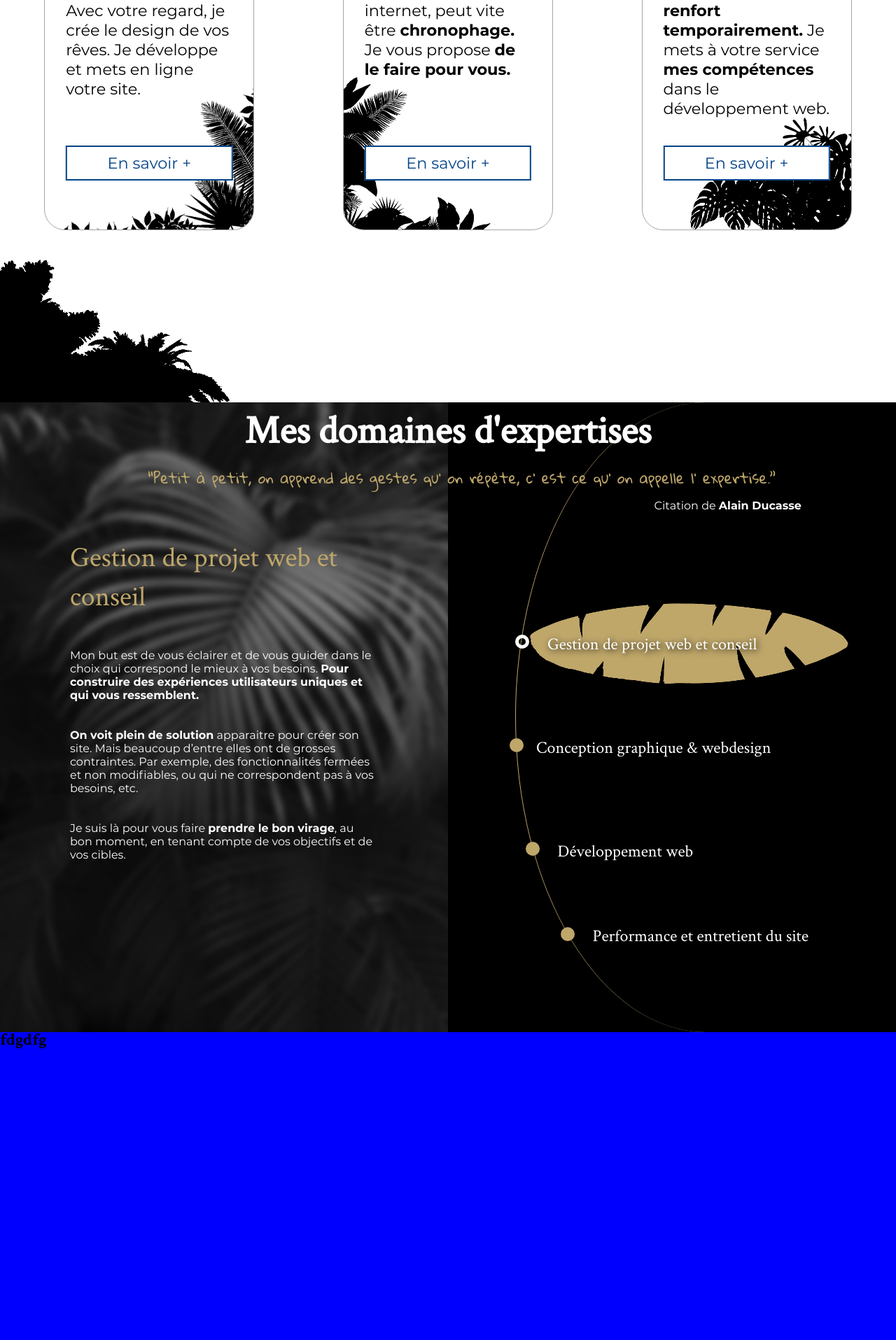
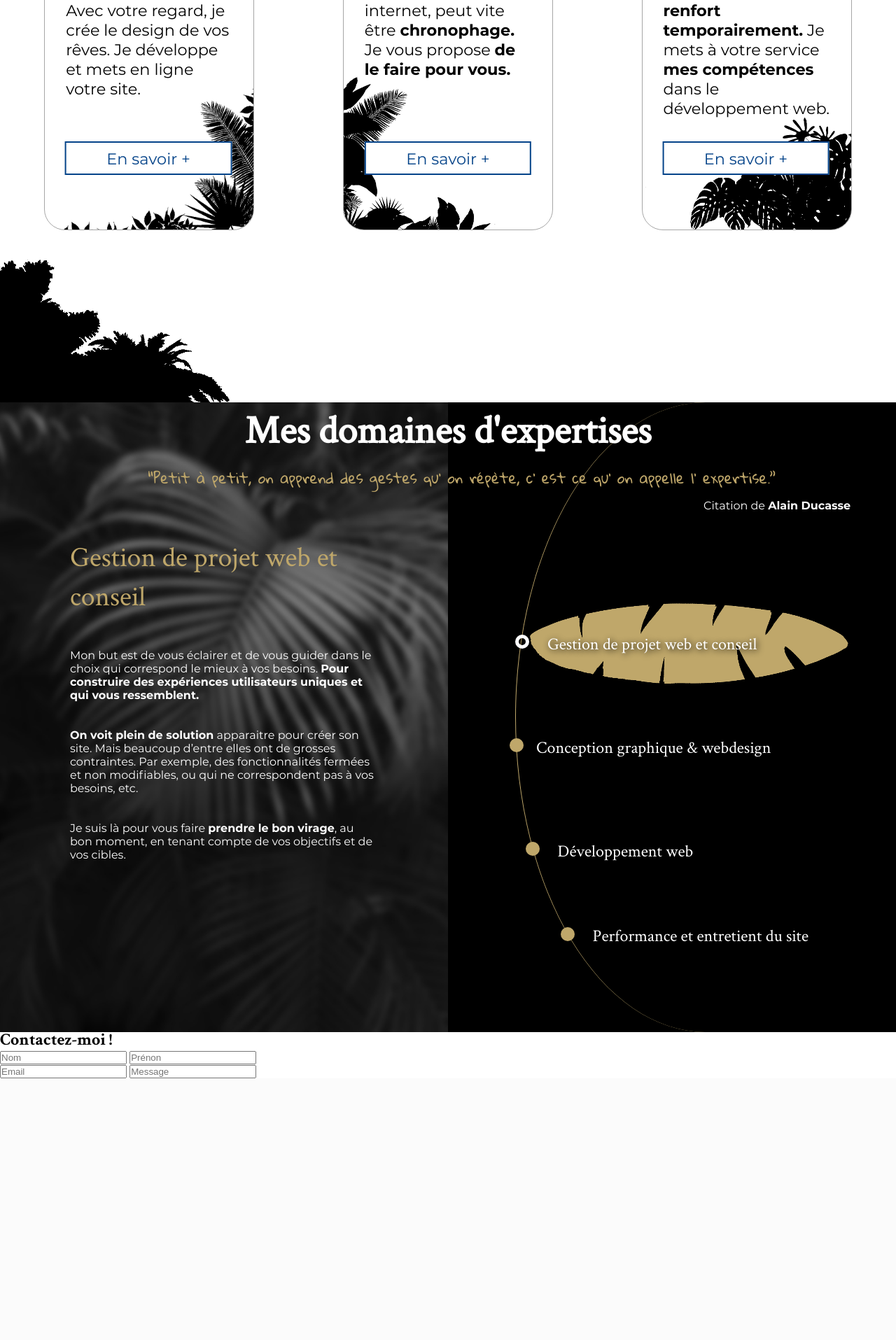
Before and after one commit to Fcordier7921/my_company, a PHP site: page / in a window 1280 px wide. Shown: the part 2045-3960 px from the top of the page at 70% size. After the commit the page ends 3586 px from the top, so only its background shows below. Run offline with PHP 8.4, Linux system fonts and the light colour scheme.

Commit message:
section expertise fini, transformation des fichier en php => probléme de cookies

```diff
--- a/assets/js/app.js
+++ b/assets/js/app.js
@@ -119,15 +119,15 @@ function intiAnimationPresretation() {
         .to(buttonPresentation, { duration: 0.5, autoAlpha: 1 }, '<')
         .to(nextPresentation, { duration: 0.5, autoAlpha: 1 }, '<')
         //phase 4
-        .to(buttonPresentation, { duration: 0.5, zIndex: 700 }, '<')
-        .to(nextPresentation, { duration: 0.5, zIndex: 700 }, '<')
-        .to(backgrondPresentation, { duration: 2, backgroundColor: 'rgba(0, 0, 0, 0)' }, '<')
+        .to(backgrondPresentation, { duration: 2.2, backgroundColor: 'rgba(0, 0, 0, 0)', ease: "power1.out" }, '<')
         .to(imgPresentationfourteen, { duration: 0.5, autoAlpha: 0 }, '<1.5')
+        .to(nextPresentation, { duration: 2, zIndex: 700 }, '<')
+        .to(buttonPresentation, { duration: 2, zIndex: 700 }, '<0.7')
 
     let dateCookiePresentztion = new Date(Date.now() + 86400000);
     dateCookiePresentztion = dateCookiePresentztion.toUTCString();
 
-    document.cookie = 'WelcomeEntertainment=ok; path=/index.html; secure; expires=' + dateCookiePresentztion
+    document.cookie = 'WelcomeEntertainment=ok; path=http://freelance.local//; secure; expires=' + dateCookiePresentztion
 
 
 
--- a/assets/style/style.css
+++ b/assets/style/style.css
@@ -72,7 +72,7 @@ header {
     height: 170px;
     display: flex;
     align-items: center;
-    position: absolute;
+    position: fixed;
     z-index: 900;
 }
 
@@ -83,8 +83,10 @@ header img {
 }
 
 .box {
-    height: 50px;
-    width: 80px;
+    height: 100px;
+    width: 100px;
+    background-color: rgba(0, 0, 0, 0.6);
+    border-radius: 50%;
     display: flex;
     justify-content: center;
     align-items: center;
@@ -98,6 +100,7 @@ header img {
     width: 50px;
     height: 50px;
     cursor: pointer;
+    margin-top: 10px;
     position: relative;
 }
 
--- a/assets/style/styleIndex.css
+++ b/assets/style/styleIndex.css
@@ -283,7 +283,7 @@
 .findOutMore {
     justify-self: end;
     max-width: 250px;
-    height: 50px;
+    height: 48px;
     margin: 40px 10px;
     border: 2px solid #BFA76A;
     display: flex;
@@ -309,16 +309,18 @@
 
 .findOutMore:hover::before {
     right: -17%;
-    color: black;
+    z-index: 100;
 }
 
 .findOutMore a {
+    font-size: 1.4rem;
     width: 100%;
     height: 100%;
-    margin-top: 7%;
+    margin-top: 5%;
     text-decoration: none;
     color: #BFA76A;
     transition: all .5s;
+    z-index: 100;
 }
 
 .findOutMore a:hover {
@@ -460,11 +462,18 @@
     width: 80%;
     margin: 0;
     position: absolute;
-    top: 80%;
+    top: 79%;
+    left: 48%;
+    transform: translateX(-48%);
+    border: 2px solid #044389;
+    background-color: #fff;
+}
+
+.card .formulaWeb .findOutMore {
+    position: absolute;
+    top: 79%;
     left: 50%;
     transform: translateX(-50%);
-    border: 2px solid #044389;
-    background-color: #fff;
 }
 
 .card .designWeb .findOutMore::before,
@@ -800,14 +808,9 @@
 /*----------contact---------------------*/
 
 #contact {
-    background-color: blue;
     width: 100vw;
-    height: 100vh;
-}
-
-#contact h2 {
-    background-color: blue;
-    height: 100vh;
+    height: 5000px;
+    min-height: 100vh;
 }
 
 
@@ -1325,7 +1327,16 @@
     .titleExpertise .quotes .quotesThree p:nth-child(2),
     .titleExpertise .quotes .quotesFour p:nth-child(2) {
         font-size: .9rem;
-        left: -12%;
+        left: -10%;
+    }
+    .titleExpertise .quotes .quotesOne p:nth-child(2) {
+        left: -5%;
+    }
+    .titleExpertise .quotes .quotesTwo p:nth-child(2) {
+        left: -3%;
+    }
+    .titleExpertise .quotes .quotesThree p:nth-child(2) {
+        left: -16%;
     }
     .bodyExpertise .menuExpertise .listeMenuExpertise div:nth-child(1) {
         left: 3.5px;
@@ -1362,6 +1373,12 @@
         font-size: 1rem;
         left: -9%;
     }
+    .titleExpertise .quotes .quotesOne p:nth-child(2) {
+        left: -3.5%;
+    }
+    .titleExpertise .quotes .quotesThree p:nth-child(2) {
+        left: -14%;
+    }
     .bodyExpertise .menuExpertise .listeMenuExpertise div:nth-child(1) {
         left: 5px;
     }
--- /dev/null
+++ b/header.php
@@ -0,0 +1,47 @@
+<!DOCTYPE html>
+<html lang="en">
+
+<head>
+    <meta charset="UTF-8">
+    <meta http-equiv="X-UA-Compatible" content="IE=edge">
+    <meta name="viewport" content="width=device-width, initial-scale=1.0">
+    <title>Frédéric cordier| Développeur web freelance</title>
+    <meta name="description" content="Développeur web freelance, le web vous donne l'impression d'être dans une jungle dense. J'élague pour vous cette jungle, en vous créant un site adapté a vos besoin et je gére tout son activité pour vous.">
+    <link rel="shortcut icon" type="image/png" href="assets/img/logofolio.png" />
+    <link rel="stylesheet" href="assets/style/style.css">
+    <link rel="stylesheet" href="assets/style/styleIndex.css">
+
+</head>
+
+<body>
+
+ <!--                   header and nav                 -->
+ <header>
+
+
+<img src="assets/img/logoV2blanc.png" alt="Logo de Frédéric cordier développeur web freelance">
+
+<div class="box">
+    <div class="contLigne btn1">
+        <div class="lignes"></div>
+        <div class="lignes"></div>
+        <div class="lignes"></div>
+    </div>
+</div>
+
+<nav>
+    <ul>
+        <li> <a href="#presentationSection">Acceuil</a> </li>
+        <li><a href="#about">À propos</a></li>
+        <li><a href="#services">Mes services</a></li>
+        <li><a href="#contact">Contacts</a></li>
+        <li>
+            <div>
+
+                <a href="https://www.linkedin.com/in/fredericcordierpro6/" target="_blank" rel="noopener noreferrer"><img src="assets/img/linkedin.svg" alt="Accès à la page LinkedIn de Frédéric CORDIER."> </a>
+                <a href="https://github.com/Fcordier7921" target="_blank" rel="noopener noreferrer"><img src="assets/img/git.svg" alt="Accès à la page gITHUB de Frédéric CORDIER."></a>
+            </div>
+        </li>
+    </ul>
+</nav>
+</header>
--- a/index.html
+++ b/index.php
@@ -1,49 +1,6 @@
-<!DOCTYPE html>
-<html lang="en">
 
-<head>
-    <meta charset="UTF-8">
-    <meta http-equiv="X-UA-Compatible" content="IE=edge">
-    <meta name="viewport" content="width=device-width, initial-scale=1.0">
-    <title>Frédéric cordier| Développeur web freelance</title>
-    <meta name="description" content="Développeur web freelance, le web vous donne l'impression d'être dans une jungle dense. J'élague pour vous cette jungle, en vous créant un site adapté a vos besoin et je gére tout son activité pour vous.">
-    <link rel="shortcut icon" type="image/png" href="assets/img/logofolio.png" />
-    <link rel="stylesheet" href="assets/style/style.css">
-    <link rel="stylesheet" href="assets/style/styleIndex.css">
+<?php include("header.php"); ?>
 
-</head>
-
-<body>
-    <!--                   header and nav                 -->
-    <header>
-
-
-        <img src="assets/img/logoV2blanc.png" alt="Logo de Frédéric cordier développeur web freelance">
-
-        <div class="box">
-            <div class="contLigne btn1">
-                <div class="lignes"></div>
-                <div class="lignes"></div>
-                <div class="lignes"></div>
-            </div>
-        </div>
-
-        <nav>
-            <ul>
-                <li> <a href="#presentationSection">Acceuil</a> </li>
-                <li><a href="#about">À propos</a></li>
-                <li><a href="#services">Mes services</a></li>
-                <li><a href="#contact">Contacts</a></li>
-                <li>
-                    <div>
-
-                        <a href="https://www.linkedin.com/in/fredericcordierpro6/" target="_blank" rel="noopener noreferrer"><img src="assets/img/linkedin.svg" alt="Accès à la page LinkedIn de Frédéric CORDIER."> </a>
-                        <a href="https://github.com/Fcordier7921" target="_blank" rel="noopener noreferrer"><img src="assets/img/git.svg" alt="Accès à la page gITHUB de Frédéric CORDIER."></a>
-                    </div>
-                </li>
-            </ul>
-        </nav>
-    </header>
 
 
     <!--            Presentation section                -->
@@ -293,8 +250,20 @@
 
     </section>
 
+    <!--            contact section                -->
+
     <secttion id="contact">
-        <h2>fdgdfg</h2>
+        <div class="bodyContact">
+            <h2>Contactez-moi !</h2>
+            <div class="formContact">
+               <input type="text" placeholder="Nom">
+               <input type="text" placeholder="Prénon">
+            </div>
+            <input type="text" placeholder="Email">
+            <input type="text" placeholder="Message">
+
+        </div>
+
 
     </secttion>
 
```
Also changed, not shown: other parts of assets/style/styleIndex.css (+62 -9 lines).
